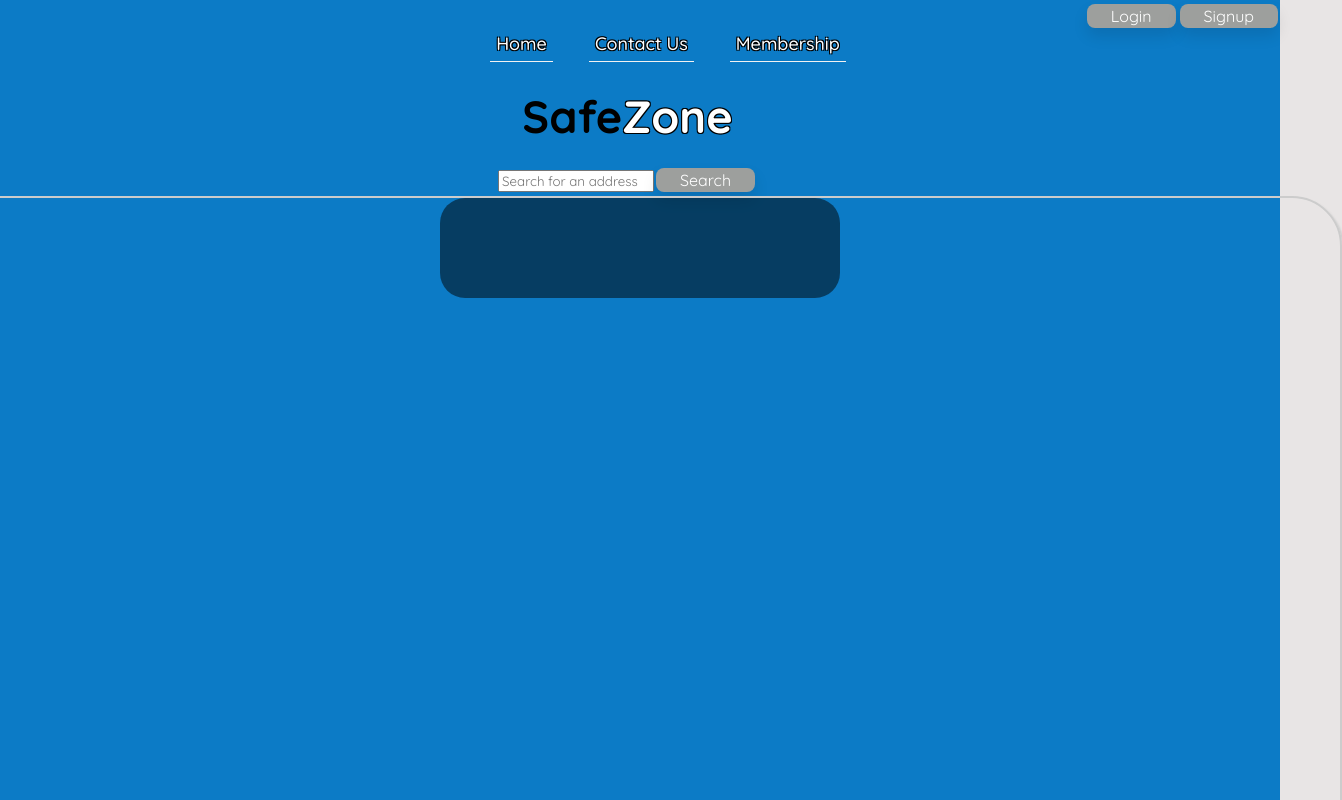
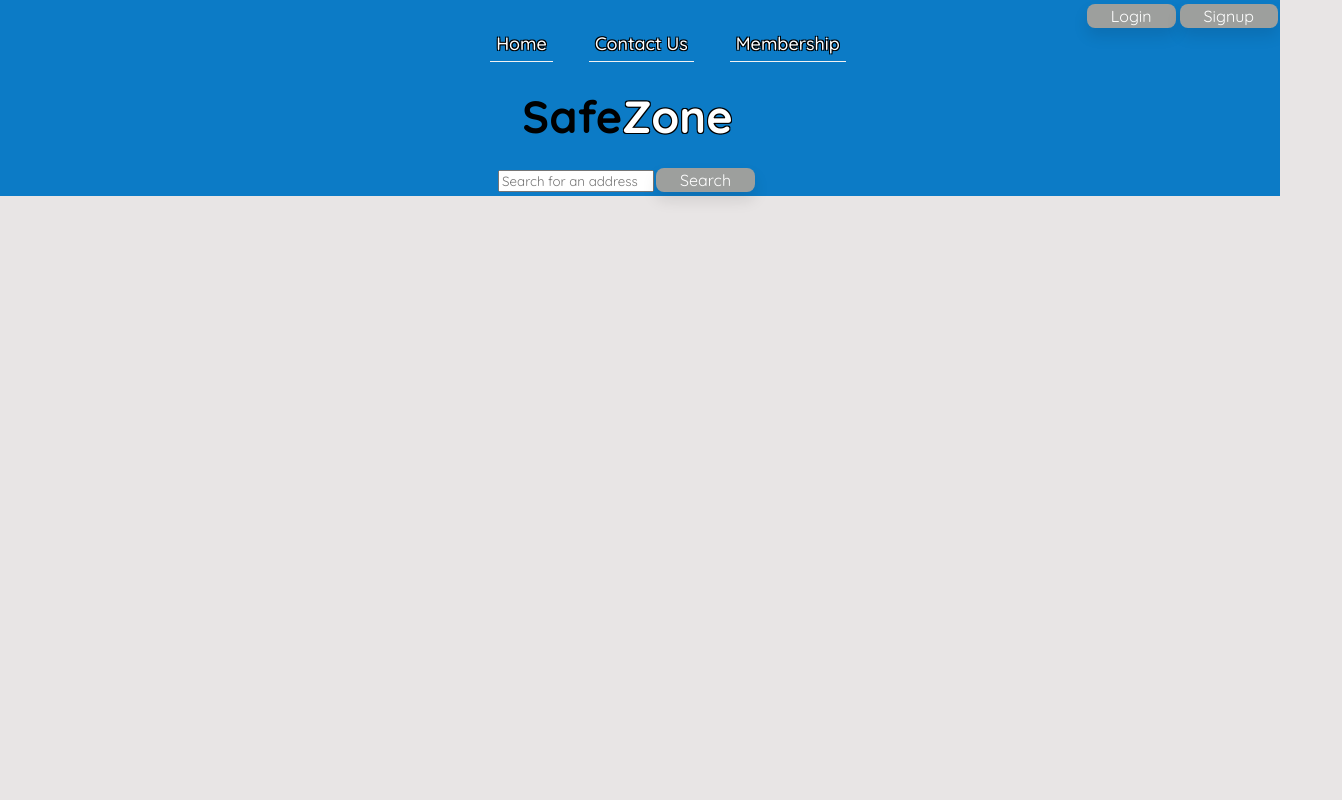
Before and after one commit to aidanespinosa/Community-Compass, a React (Create React App) app in the folder community-compass/: page / in a window 1280 px wide. Shown: the top 800 px of the page, 1342 px wide, since content can reach past the window. Built offline with nearby package versions, Linux system fonts and the light colour scheme.

Commit message:
fixed styling for homepage, image will show only when searched

```diff
--- a/community-compass/src/Landing.js
+++ b/community-compass/src/Landing.js
@@ -3,12 +3,14 @@ import React, { useState } from "react";
 function LandingPage() {
   const [search, setSearch] = useState("");
   const [searchResult, setSearchResult] = useState("");
+  const [searched, setSearched] = useState(false);
 
   const handleSearch = () => {
     fetch(`https://source.unsplash.com/1600x900/?${search}`)
       //.then((response) => response.json())
       .then((data) => {
         setSearchResult(data.url);
+        setSearched(true);
       })
       .catch((error) => {
         console.error(error);
@@ -36,11 +38,13 @@ function LandingPage() {
       </div>
       <div className="search-result" style={{ justifyContent: 'center', alignItems: 'center' }}>
       </div>
-      <div className="result-window" style={{ borderRadius: "50px", bottom: 0, left: 0, width: 1400, height: 750, marginLeft: 25, backgroundImage: `url(${searchResult})`, backgroundSize: 'cover' }}>
-        <div style={{ borderRadius: "25px", width: "400px", height: "100px", backgroundColor: "rgba(0, 0, 0, 0.5)", display: "flex", justifyContent: "center", alignItems: "center", fontWeight: "bold" }} >
-          <p style={{ color: "#fff", fontSize: 35 }}>{search}</p>
+      {searched && (
+        <div className="result-window" style={{ borderRadius: "50px", bottom: 0, left: 0, width: 1400, height: 750, marginLeft: 25, backgroundImage: `url(${searchResult})`, backgroundSize: 'cover' }}>
+          <div style={{ borderRadius: "25px", width: "400px", height: "100px", backgroundColor: "rgba(0, 0, 0, 0.5)", display: "flex", justifyContent: "center", alignItems: "center", fontWeight: "bold" }} >
+            <p style={{ color: "#fff", fontSize: 35 }}>{search}</p>
+          </div>
         </div>
-      </div>
+      )}
     </div>
   );
 }
```
Also changed, not shown: 2 other files (tests, documents, lock files or other folders).
